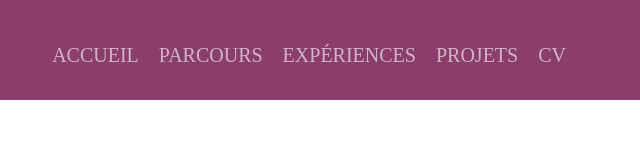
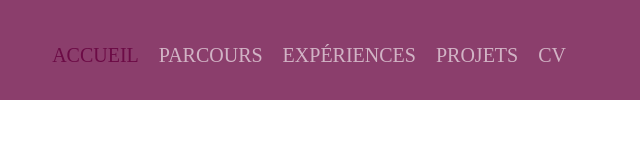
Before and after one commit to jimistay/portfolio, a plain HTML site: page import/menu.html in a window 1280 px wide. In both pictures the pointer is over the item "ACCUEIL". Shown: the full height of the page, 640-1280 px from the left. Drawn offline with Linux system fonts and the light colour scheme.

Commit message:
Update style.css

```diff
--- a/import/style.css
+++ b/import/style.css
@@ -115,6 +115,14 @@ footer{
     z-index: 10000;
     width: 100%;
 }
+.nav-left-li:hover{
+    color: #6c0b46;
+    transition: 3s;
+}
+.nav-left-li:hover a{
+    transition: 1s;
+    color: #6c0b46;
+}
 .nav-left-ul{
     display: flex;
     flex-direction: row;
```
